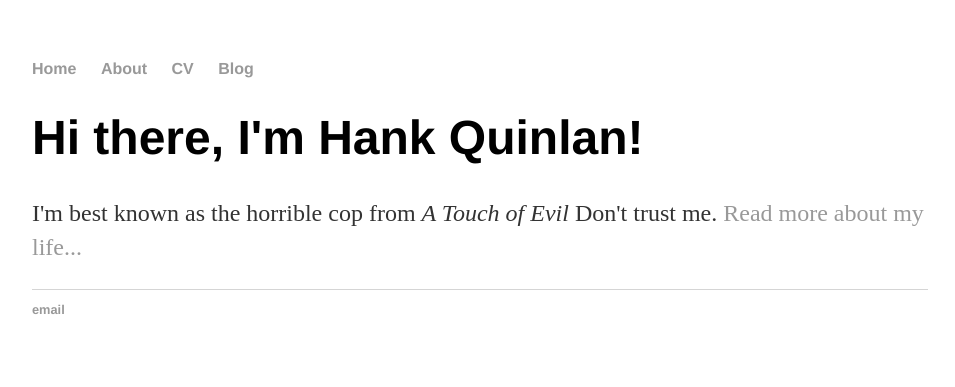
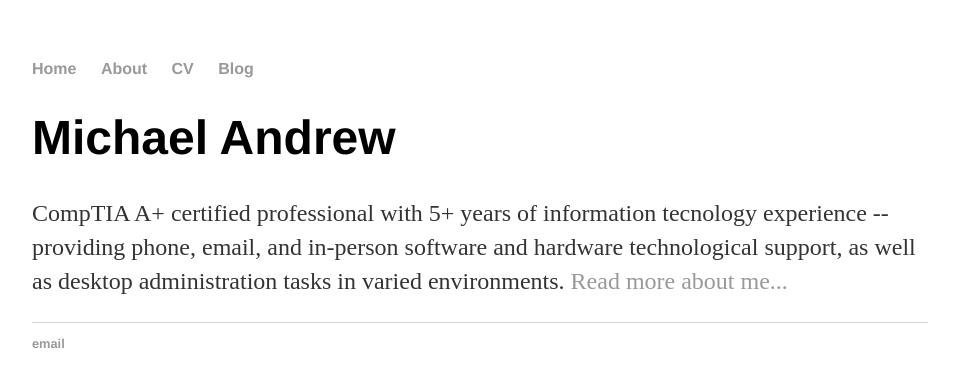
Before and after one commit to michael-andrew/michael-andrew.github.io, a Jekyll site: the page built from index.html, in a window 1280 px wide. Shown: the top 387 px of the page, without its empty margins (160-1115 px from the left). Built offline with Jekyll 4.4.1, drawn with Linux system fonts in a browser that asks for light colours.

Commit message:
Update index from Hank to Me

```diff
--- a/index.html
+++ b/index.html
@@ -1,8 +1,8 @@
 ---
 layout: default
-title: Hank Quinlan, Horrible Cop
+title: Michael Andrew
 ---
 <div class="blurb">
-	<h1>Hi there, I'm Hank Quinlan!</h1>
-	<p>I'm best known as the horrible cop from <em>A Touch of Evil</em> Don't trust me. <a href="/about">Read more about my life...</a></p>
+	<h1>Michael Andrew</h1>
+	<p>CompTIA A+ certified professional with 5+ years of information tecnology experience -- providing phone, email, and in-person software and hardware technological support, as well as desktop administration tasks in varied environments.  <a href="/about">Read more about me...</a></p>
 </div><!-- /.blurb -->
```
